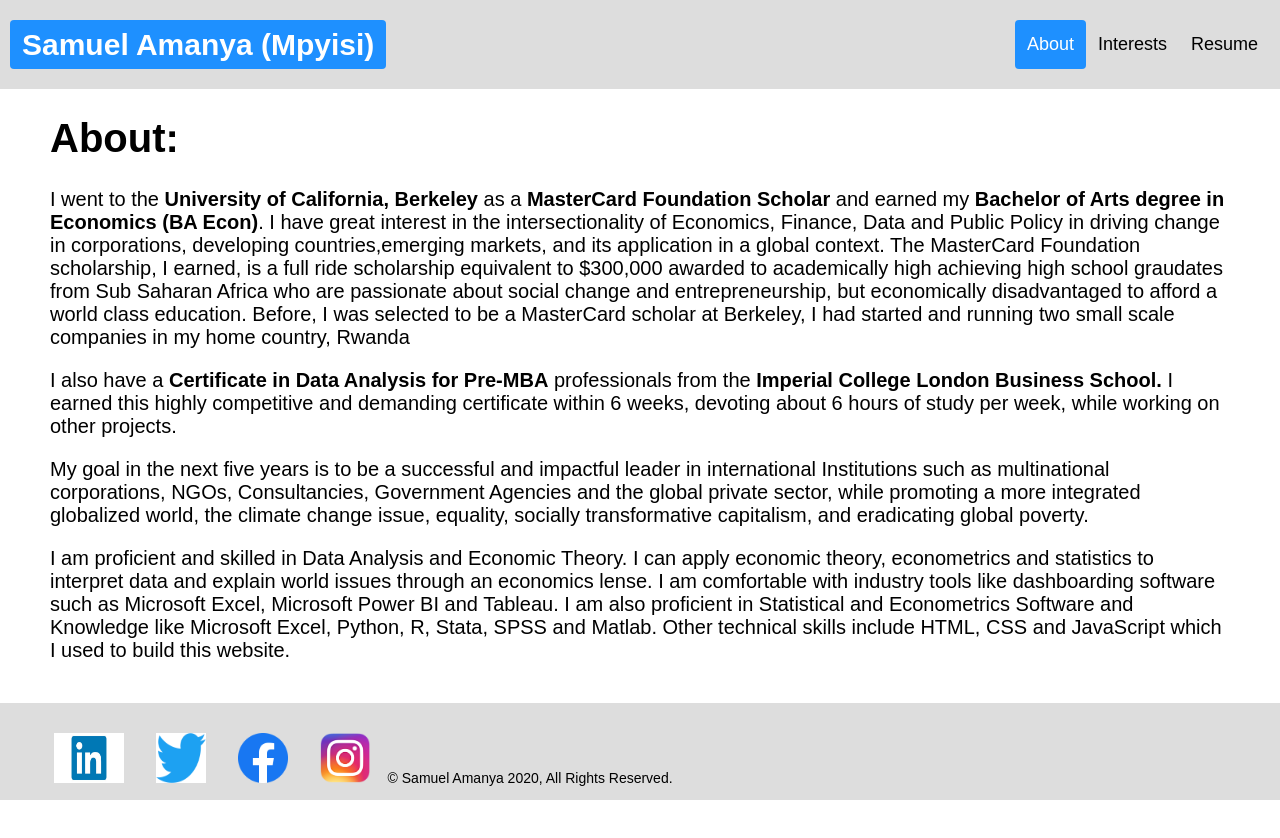
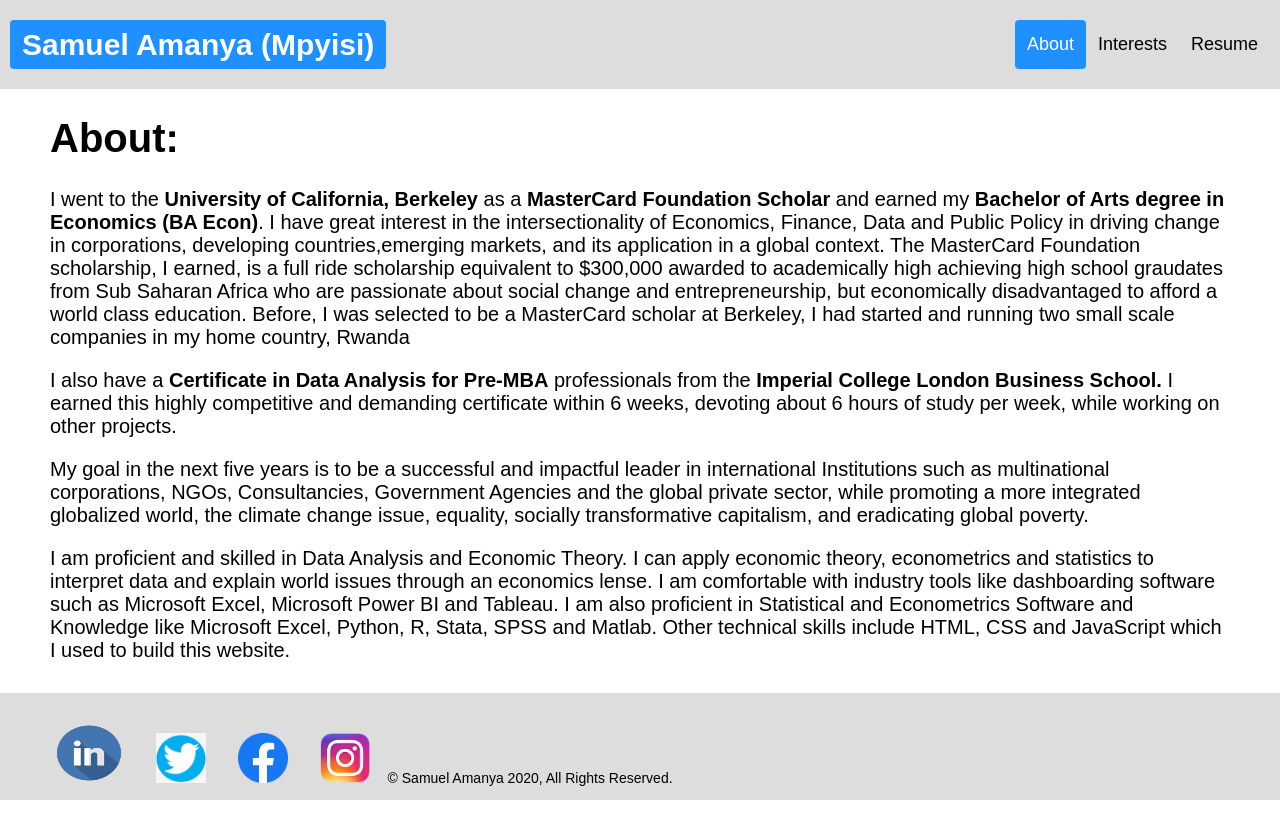
Before and after one commit to sammyamanya/sammyamanya.github.io, a plain HTML site: page about.html in a window 1280 px wide. Drawn offline with Linux system fonts and the light colour scheme.

Commit message:
changed images

```diff
--- a/about.html
+++ b/about.html
@@ -150,8 +150,8 @@
 <div class="footer">
   <p>
     <ul id="horizontal-list">
-      <li><a href="https://www.linkedin.com/in/samuel-amanya/"><img src="img/In.jpg.640x360_q85_crop.jpg" alt="Linkedin" width="70" height="50" /></a></li>
-      <li><a href="https://twitter.com/smadepartmental"><img src="img/Twitter-logo-2012.png" alt="Twitter" width="50" height="50" /></a></li>
+      <li><a href="https://www.linkedin.com/in/samuel-amanya/"><img src="img/linkedin.png" alt="Linkedin" width="70" height="60" /></a></li>
+      <li><a href="https://twitter.com/smadepartmental"><img src="img/twitter.jpg" alt="Twitter" width="50" height="50" /></a></li>
       <li><a href="https://www.facebook.com/samuelmpyisi"><img src="img/f_logo_RGB-Hex-Blue_512.png" alt="Facebook" width="50" height="50" /></a></li>
       <li><a href="inlinked.html"><img src="img/ig-logo-email.png" alt="Instagram" width="50" height="50" /></a></li>
        &copy; Samuel Amanya 2020, All Rights Reserved.
```
Also changed, not shown: index.html (+2 -2 lines), interests.html (+2 -2 lines), resume.html (+2 -2 lines), img/linkedin.png (added), img/twitter.jpg (added).
